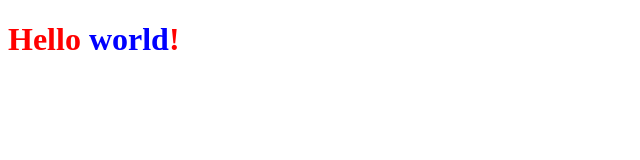
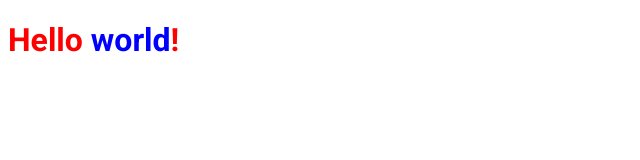
Before and after one commit to BrunoFgR/ig.news, a Next.js app: page / in a window 1280 px wide. Shown: the top 160 px of the page, without its empty margins (0-640 px from the left). Built offline with nearby package versions, Linux system fonts and the light colour scheme.

Commit message:
feat(src): configure fonts

```diff
--- /dev/null
+++ b/src/pages/_document.tsx
@@ -0,0 +1,19 @@
+import Document, { Html, Head, Main, NextScript } from 'next/document';
+
+export default class MyDocument extends Document {
+  render() {
+    return (
+      <Html>
+        <Head>
+            <link rel="preconnect" href="https://fonts.googleapis.com" />
+            <link rel="preconnect" href="https://fonts.gstatic.com" />
+            <link href="https://fonts.googleapis.com/css2?family=Roboto:wght@400;700;900&display=swap" rel="stylesheet" />
+        </Head>
+        <body>
+          <Main />
+          <NextScript />
+        </body>
+      </Html>
+    )
+  }
+}
--- a/src/pages/index.tsx
+++ b/src/pages/index.tsx
@@ -1,8 +1,14 @@
+import Head from 'next/head';
+
 import style from '../styles/home.module.scss';
 
 export default function Home() {
   return (
     <h1 className={style.title}>
+      <Head>
+        <title>Inicio | ig.news</title>
+      </Head>
+
       Hello <span>world</span>!
     </h1>
   )
--- a/src/styles/home.module.scss
+++ b/src/styles/home.module.scss
@@ -1,5 +1,6 @@
 .title {
   color: #f00;
+  font-family: Roboto;
 
   span {
     color: #00f;
```
